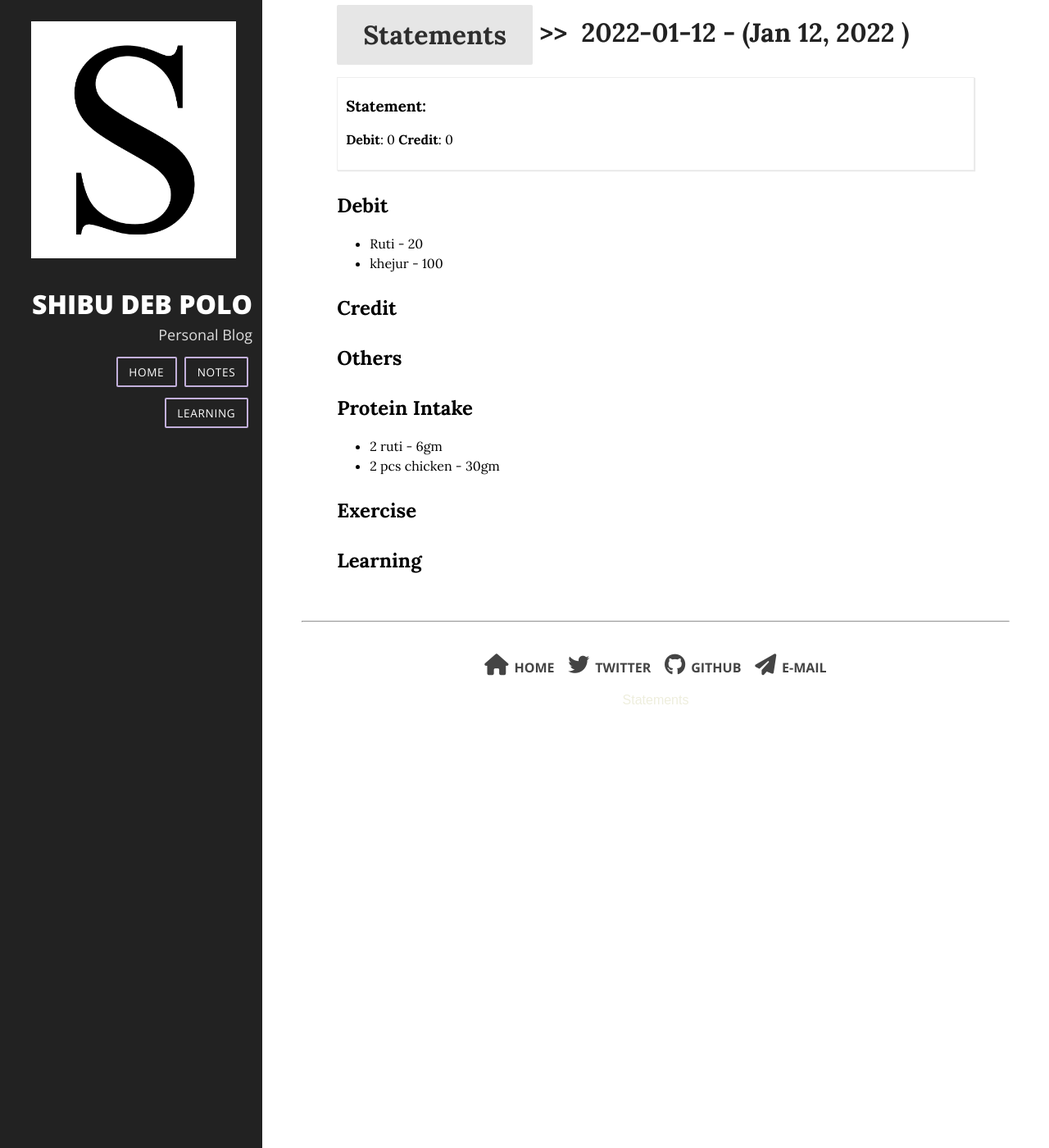
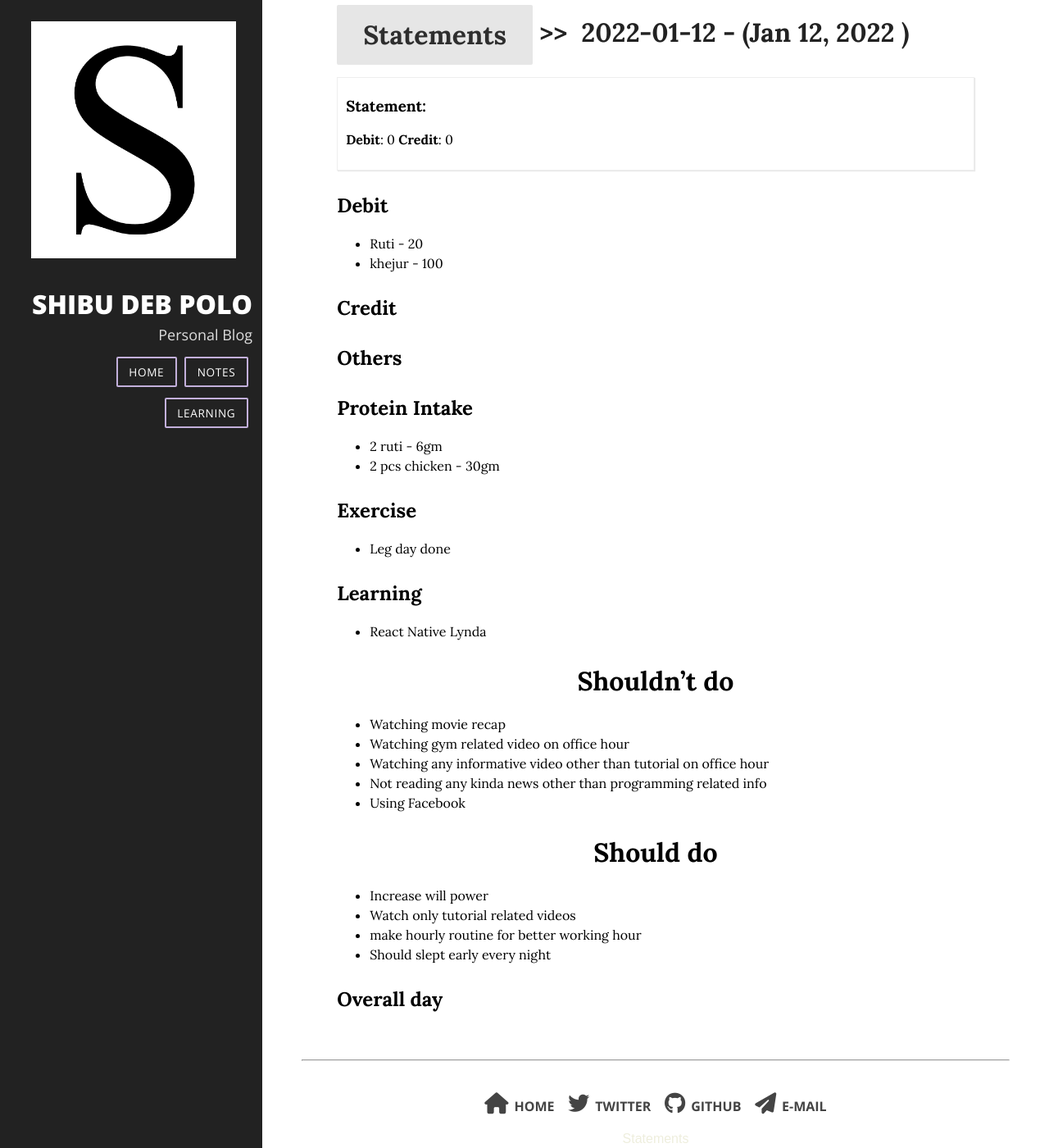
Before and after one commit to polodev/daily-dose, a Jekyll site: the page built from _statements/2022-01-15.md, in a window 1280 px wide and 1400 px high, scrolled down 228 px. Shown: the whole window at 82% size. Built offline with Jekyll 4.4.1, drawn with Linux system fonts in a browser that asks for light colours; nearby versions of some CDN libraries.

Commit message:
--updated--

```diff
--- a/_statements/2022-01-15.md
+++ b/_statements/2022-01-15.md
@@ -3,12 +3,13 @@ title: 2022-01-12
 debit: 0
 credit: 0
 protein: 0
-did_exercise: false
+did_exercise: leg day done
+learning_rating: false
 ---
 
 ## Debit
-* Ruti - 20
-* khejur - 100
+- Ruti - 20
+- khejur - 100
 
 ## Credit
 
@@ -19,5 +20,22 @@ did_exercise: false
 - 2 pcs chicken - 30gm
 
 ## Exercise
+- Leg day done
 
 ## Learning
+- React Native Lynda
+
+# Shouldn't do
+- Watching movie recap
+- Watching gym related video on office hour
+- Watching any informative video other than tutorial on office hour
+- Not reading any kinda news other than programming related info
+- Using Facebook
+
+# Should do
+- Increase will power
+- Watch only tutorial related videos
+- make hourly routine for better working hour
+- Should slept early every night
+
+## Overall day
```
Also changed, not shown: _statements/2022-01-00.md (+4 -2 lines), _statements/2022-01-14.md (+4 -2 lines).
